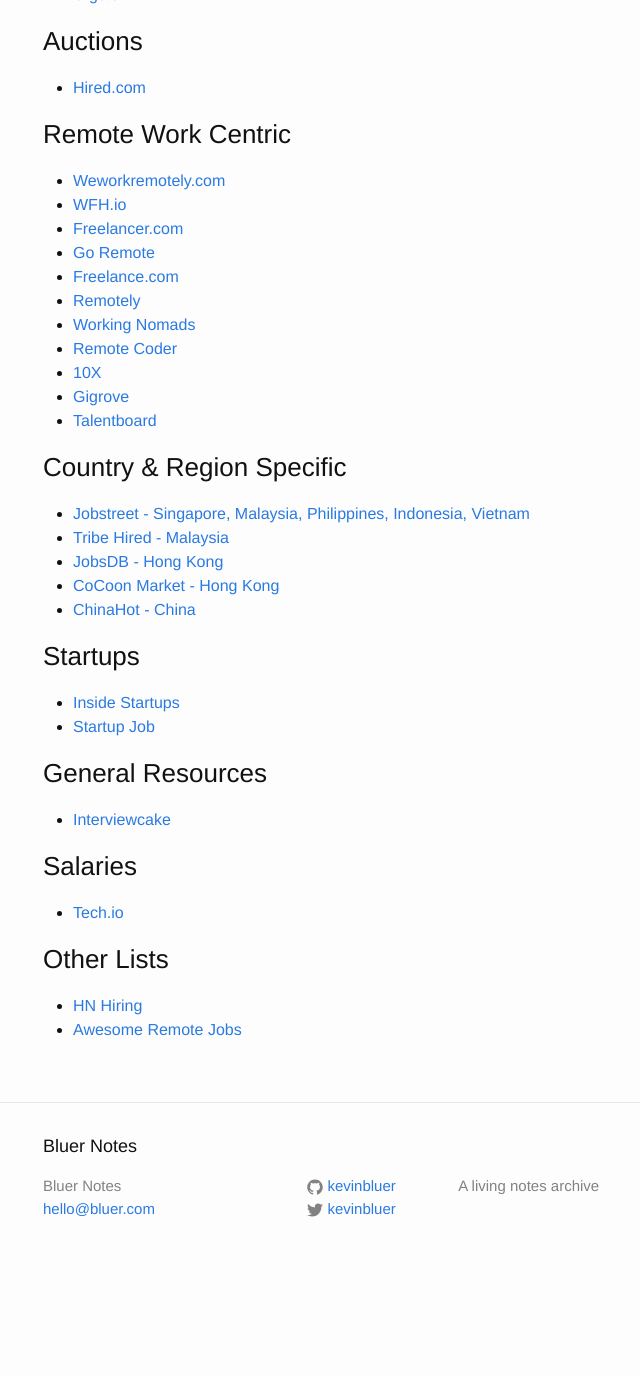
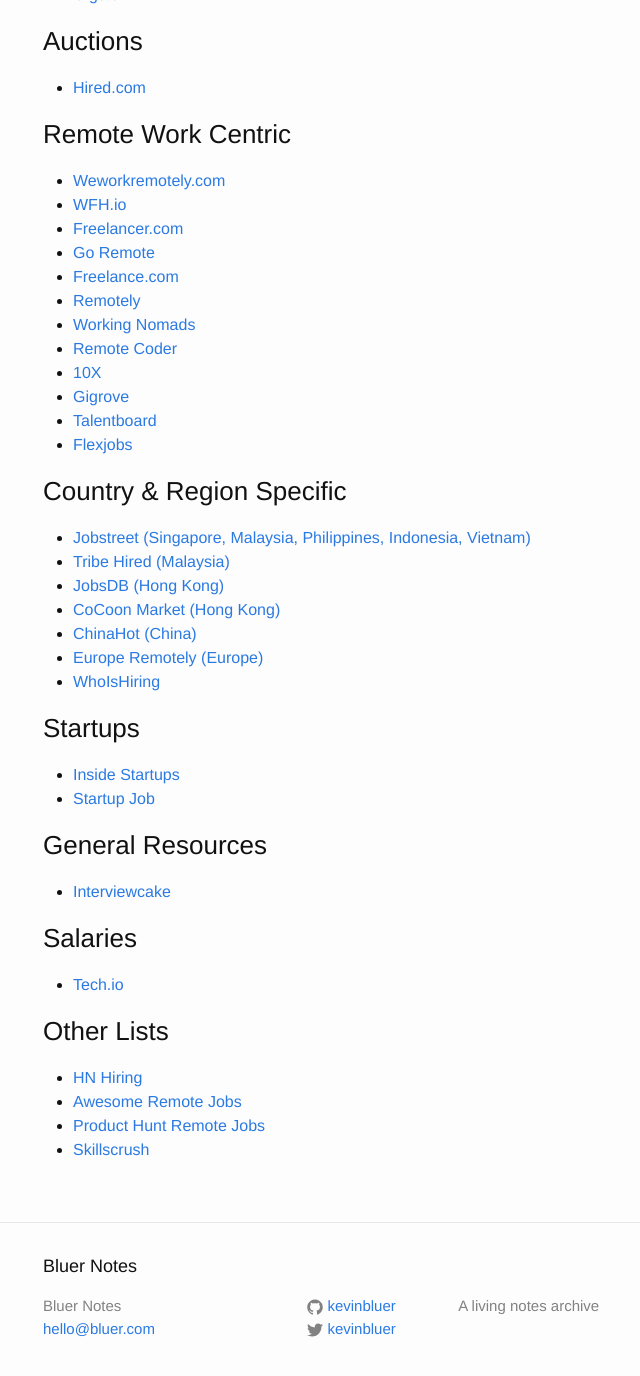
Before and after one commit to kevinbluer/bluer-notes-jekyll, a Jekyll site: the page built from jobs.md, in a window 1280 px wide and 1400 px high, scrolled down 730 px. Shown: the top 1376 px of the window, without its empty margins (227-867 px from the left). Built offline with Jekyll 4.4.1, drawn with Linux system fonts in a browser that asks for light colours; before the commit the page ends 2010 px from its top, so only the background shows below that.

Commit message:
that's it for now

```diff
--- a/jobs.md
+++ b/jobs.md
@@ -45,14 +45,17 @@
 - [10X](http://www.10xmanagement.com/)
 - [Gigrove](https://gigrove.com/)
 - [Talentboard](http://www.thetalentboard.org/)
+- [Flexjobs](https://www.flexjobs.com/)
 
 ### Country & Region Specific
 
-- [Jobstreet - Singapore, Malaysia, Philippines, Indonesia, Vietnam](http://www.jobstreet.com)
-- [Tribe Hired - Malaysia](https://tribehired.com)
-- [JobsDB - Hong Kong](http://www.jobsdb.com)
-- [CoCoon Market - Hong Kong](http://market.hkcocoon.org/)
-- [ChinaHot - China](http://www.chinahot.com)
+- [Jobstreet (Singapore, Malaysia, Philippines, Indonesia, Vietnam)](http://www.jobstreet.com)
+- [Tribe Hired (Malaysia)](https://tribehired.com)
+- [JobsDB (Hong Kong)](http://www.jobsdb.com)
+- [CoCoon Market (Hong Kong)](http://market.hkcocoon.org/)
+- [ChinaHot (China)](http://www.chinahot.com)
+- [Europe Remotely (Europe)](http://europeremotely.com/)
+- [WhoIsHiring](https://whoishiring.io/)
 
 ### Startups
 
@@ -71,3 +74,5 @@
 
 - [HN Hiring](http://hnhiring.me/)
 - [Awesome Remote Jobs](https://github.com/lukasz-madon/awesome-remote-job/)
+- [Product Hunt Remote Jobs](https://www.producthunt.com/e/find-a-remote-job)
+- [Skillscrush](http://skillcrush.com/2014/10/10/sites-finding-remote-work/)
```
